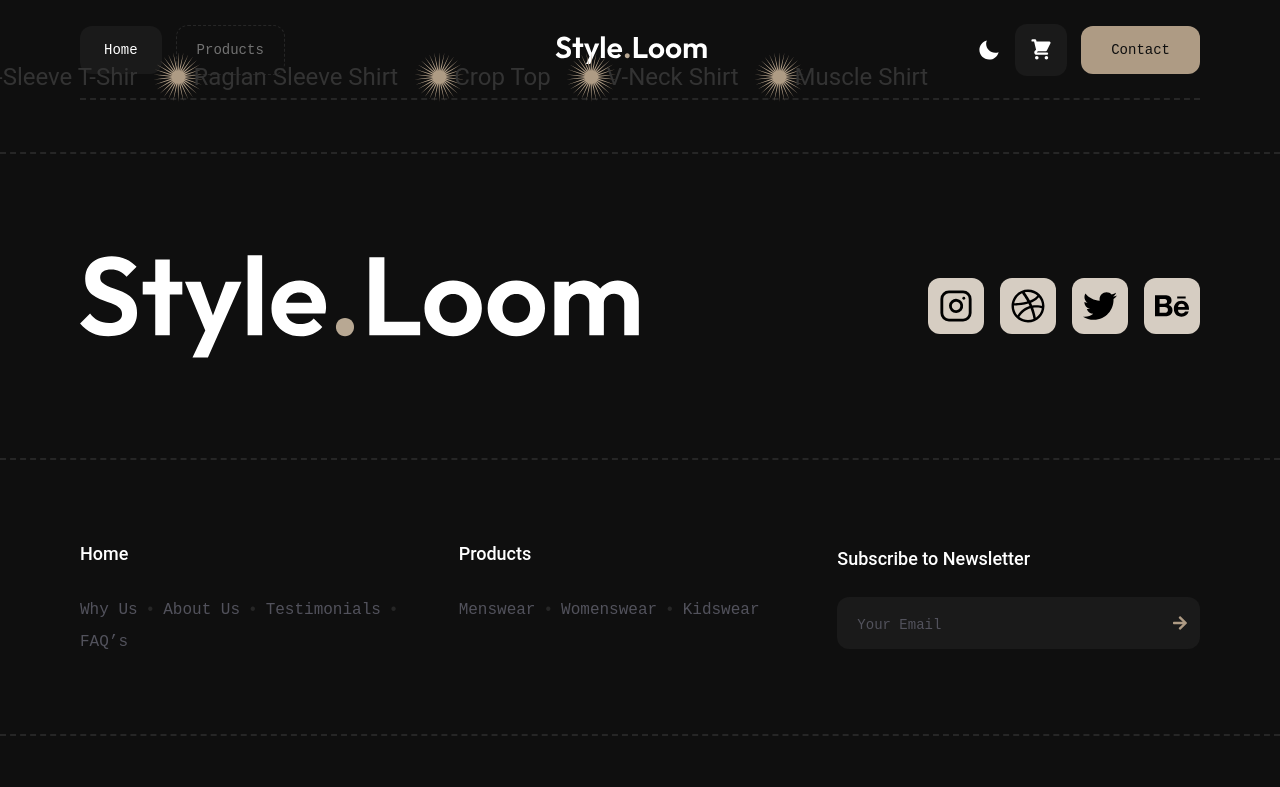
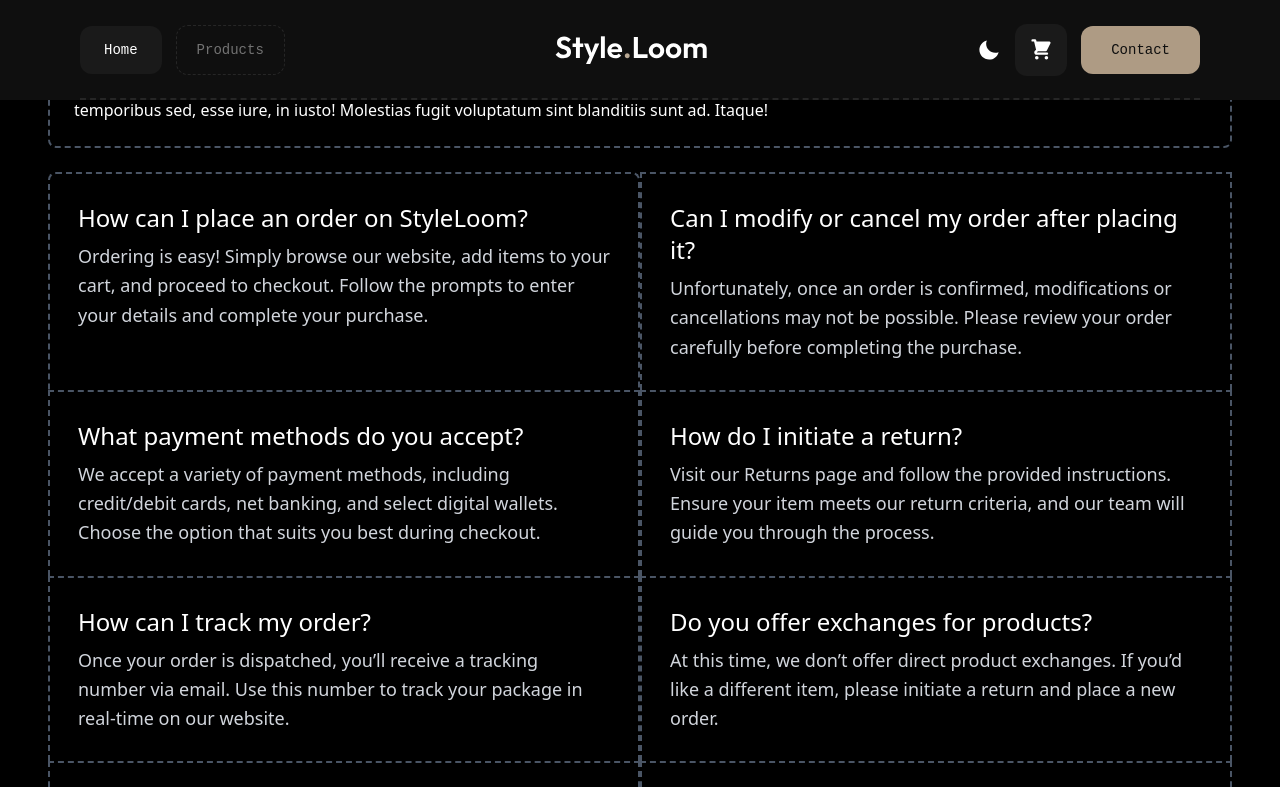
Before and after one commit to LunaQassrini996/Style.Loom-Graduated-Project-, a React (Vite) app: page / in a window 1280 px wide. Shown: the top 787 px of the page. Built offline with nearby package versions, Linux system fonts and the light colour scheme.

Commit message:
Solving conflics with Mahmoud's branch for the Task1 section customer questions

```diff
--- a/src/Pages/HomePage/HomePage.tsx
+++ b/src/Pages/HomePage/HomePage.tsx
@@ -1,7 +1,10 @@
+import FaqQuestions from "../../components/FaqQuestions/FaqQuestions";
 
 
 export default function HomePage() {
   return (
-    <div></div>
+    <div>
+      <FaqQuestions/>
+    </div>
   )
 }
--- a/src/components/FaqQuestions.tsx
+++ b/src/components/FaqQuestions/FaqQuestions.tsx
@@ -1,7 +1,7 @@
 import { useEffect, useState } from "react";
 import { useSelector } from "react-redux";
-import type { RootState } from "../redux/store/store";
-import type { FAQ } from "../redux/types/FAQtypes";
+import type { RootState } from "../../redux/store/store";
+import type { FAQ } from "../../redux/types/FAQtypes";
 import arrowDown from "/assets/Images/Home page photos/Icon.svg";
 
 const FaqQuestions = () => {
--- a/src/main.tsx
+++ b/src/main.tsx
@@ -2,28 +2,30 @@ import { StrictMode } from 'react'
 import { createRoot } from 'react-dom/client'
 import './index.css'
 import {  RouterProvider, createBrowserRouter } from 'react-router-dom'
-import HomePage from './Pages/HomePage/HomePage.tsx'
-import ProductsPage from './Pages/ProductsPage/ProductsPage.tsx'
-import ProductsDetails from './Pages/ProductsDetails/ProductsDetails.tsx'
-import ContactPage from './Pages/ContactPage/ContactPage.tsx'
-import App from './App.tsx'
-import { store } from './redux/store/store.ts'
-import { Provider } from 'react-redux'
+import HomePage from "./Pages/HomePage/HomePage.tsx";
+import ProductsPage from "./Pages/ProductsPage/ProductsPage.tsx";
+import ProductsDetails from "./Pages/ProductsDetails/ProductsDetails.tsx";
+import ContactPage from "./Pages/ContactPage/ContactPage.tsx";
+import App from "./App.tsx";
+import { store } from "./redux/store/store.ts";
+import { Provider } from "react-redux";
 
 const routes = createBrowserRouter([
-  {path:"/",element:<App/>,
-  children:[
-    {index:true , element:<HomePage/>},
-    {path:"products",element:<ProductsPage/>},
-    {path:"products/:id",element:<ProductsDetails/>},
-    {path:"contact",element:<ContactPage/>}
-  ],
-}
-])
-createRoot(document.getElementById('root')!).render(
+  {
+    path: "/",
+    element: <App />,
+    children: [
+      { index: true, element: <HomePage /> },
+      { path: "products", element: <ProductsPage /> },
+      { path: "products/:id", element: <ProductsDetails /> },
+      { path: "contact", element: <ContactPage /> },
+    ],
+  },
+]);
+createRoot(document.getElementById("root")!).render(
   <StrictMode>
-     <Provider store={store}>
-     <RouterProvider router={routes} />
+    <Provider store={store}>
+      <RouterProvider router={routes} />
     </Provider>
-  </StrictMode>,
-)
+  </StrictMode>
+);
```
Also changed, not shown: src/App.tsx (+12 -16 lines).
